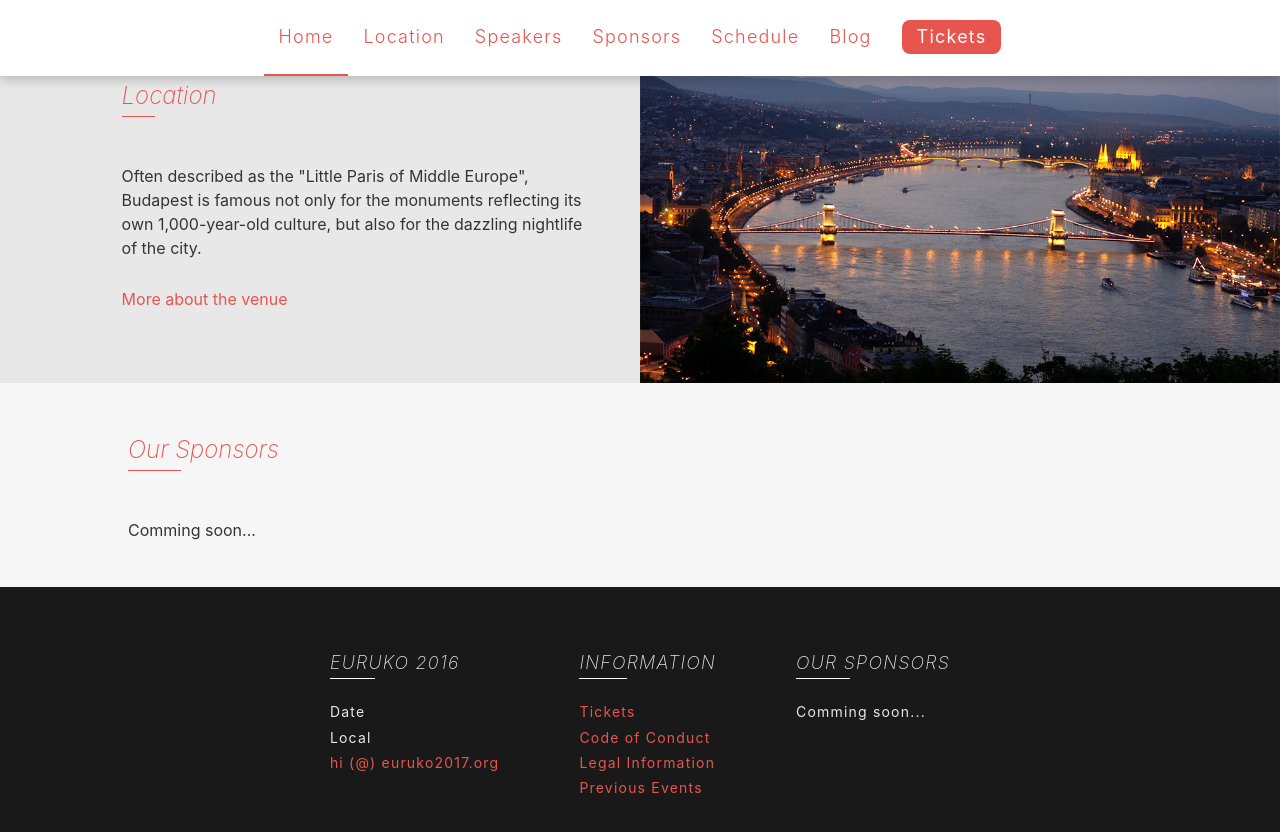
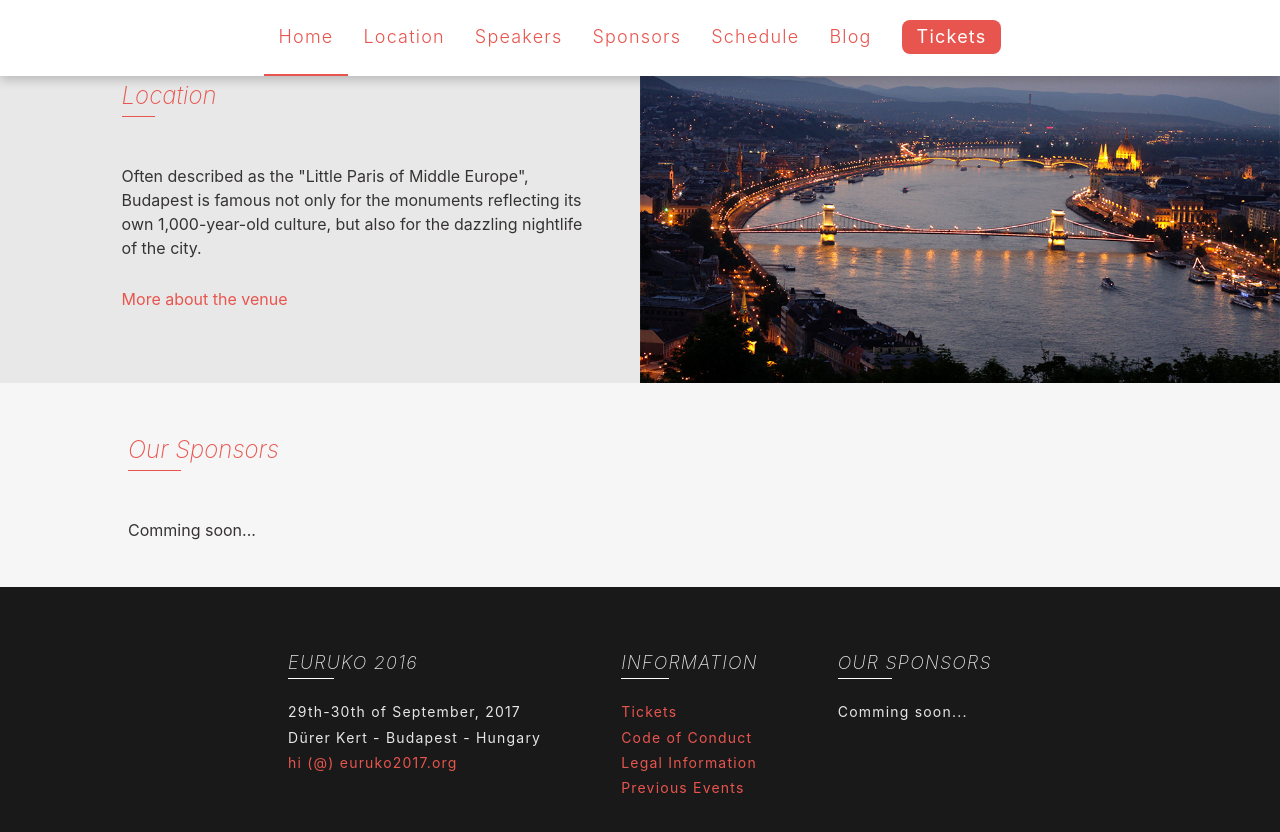
Before and after one commit to euruko/euruko2017.github.io, a Jekyll site: the page built from index.html, in a window 1280 px wide and 900 px high, scrolled down 669 px. Shown: the top 832 px of the window. Built offline with Jekyll 4.4.1, drawn with Linux system fonts in a browser that asks for light colours.

Commit message:
Add date and location to the footer

```diff
--- a/_includes/footer.html
+++ b/_includes/footer.html
@@ -2,8 +2,8 @@
   <div class="footer-container">
     <div class="footer-column">
       <p class="footer-column-title">EURUKO 2016</p>
-      <p>Date</p>
-      <p>Local</p>
+      <p>29th-30th of September, 2017</p>
+      <p>Dürer Kert - Budapest - Hungary</p>
       <p><a href="mailto:hi@euruko2017.org">hi (@) euruko2017.org</a></p>
     </div>
     <div class="footer-column">
```
